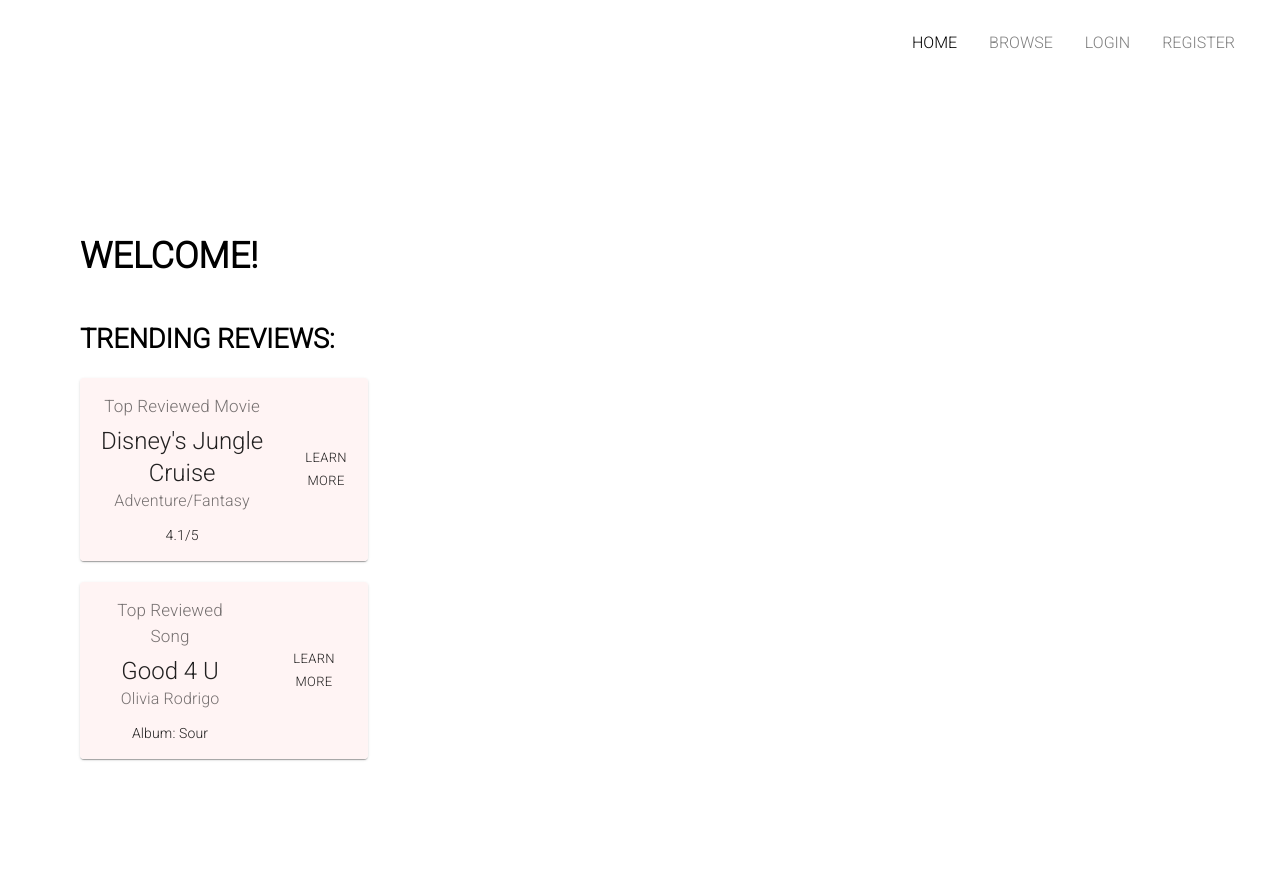
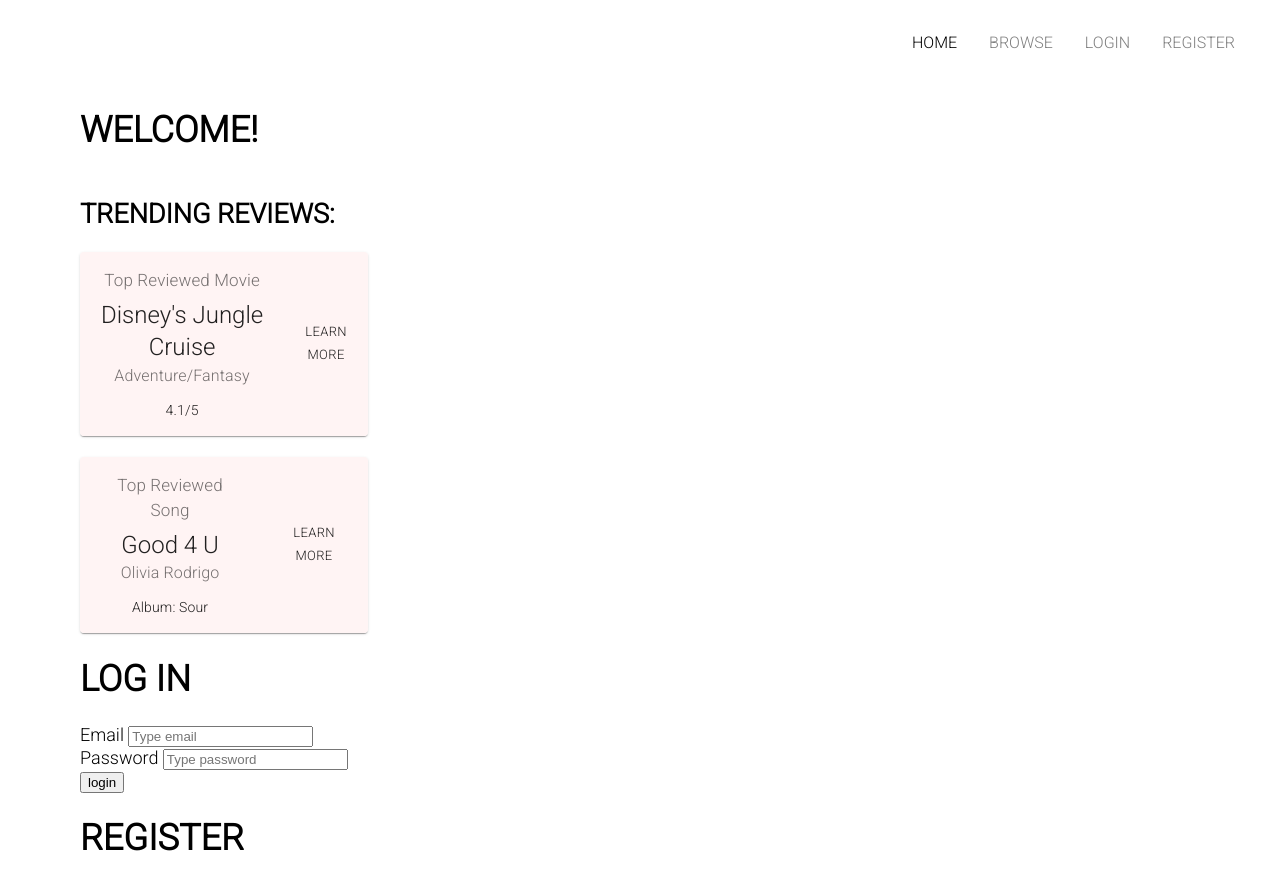
Before and after one commit to nvenkate-cyber/Review-Blog, a React (Create React App) app in the folder frontend/: page / in a window 1280 px wide. Shown: the top 883 px of the page. Built offline with nearby package versions, Linux system fonts and the light colour scheme.

Commit message:
add login and register to home page

```diff
--- a/frontend/src/App.js
+++ b/frontend/src/App.js
@@ -77,6 +77,43 @@ function App() {
         </CardActions>
       </Card>
 
+      <div class="containercenter">
+            <h1>LOG IN</h1>
+            <form class="formcentered" action="/login" method = "POST">
+                <div class="formcentered">
+                    <label for="email">Email </label>
+                    <input type="email" name="email" id="email" placeholder="Type email"/>
+                </div>
+
+                <div class="formcentered">
+                    <label for="password">Password </label>
+                    <input type="text" name="password" id="password" placeholder="Type password"/>
+                </div>
+                <input type="submit" value="login"/>
+            </form>
+        </div>
+
+        <div class="containercenter">
+            <h1>REGISTER</h1>
+            <form class="formcentered" action="/register" method = "POST">
+                <div class="formcentered">
+                    <label for="name">Name </label>
+                    <input type="name" name="name" id="name" placeholder="Type name"/>
+                </div>
+
+                <div class="formcentered">
+                    <label for="email">Email </label>
+                    <input type="email" name="email" id="email" placeholder="Type email"/>
+                </div>
+
+                <div class="formcentered">
+                    <label for="password">Password </label>
+                    <input type="text" name="password" id="password" placeholder="Type password"/>
+                </div>
+                <input type="submit" value="register"/>
+            </form>
+        </div>
+
       </header>
     </div>
     </>
```
